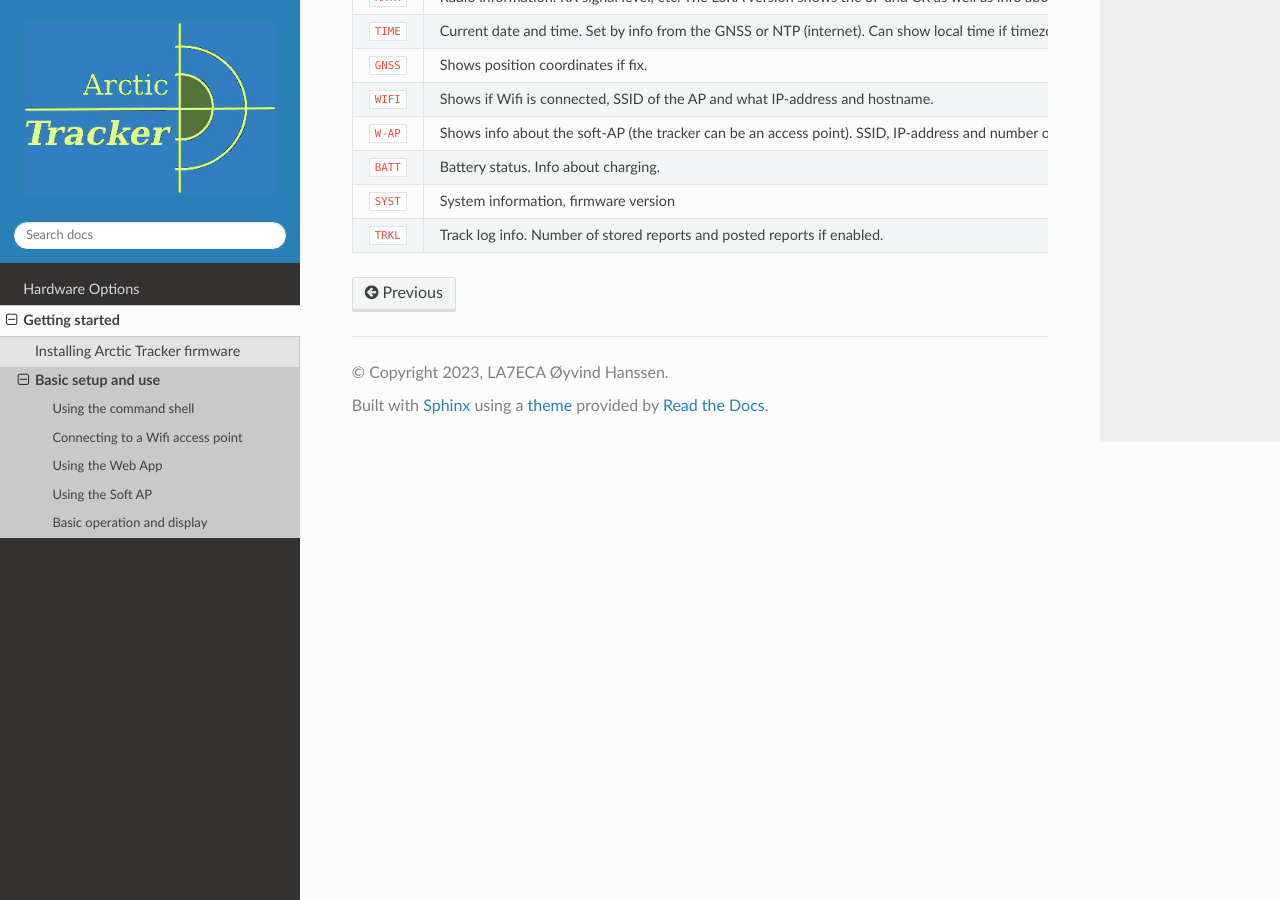
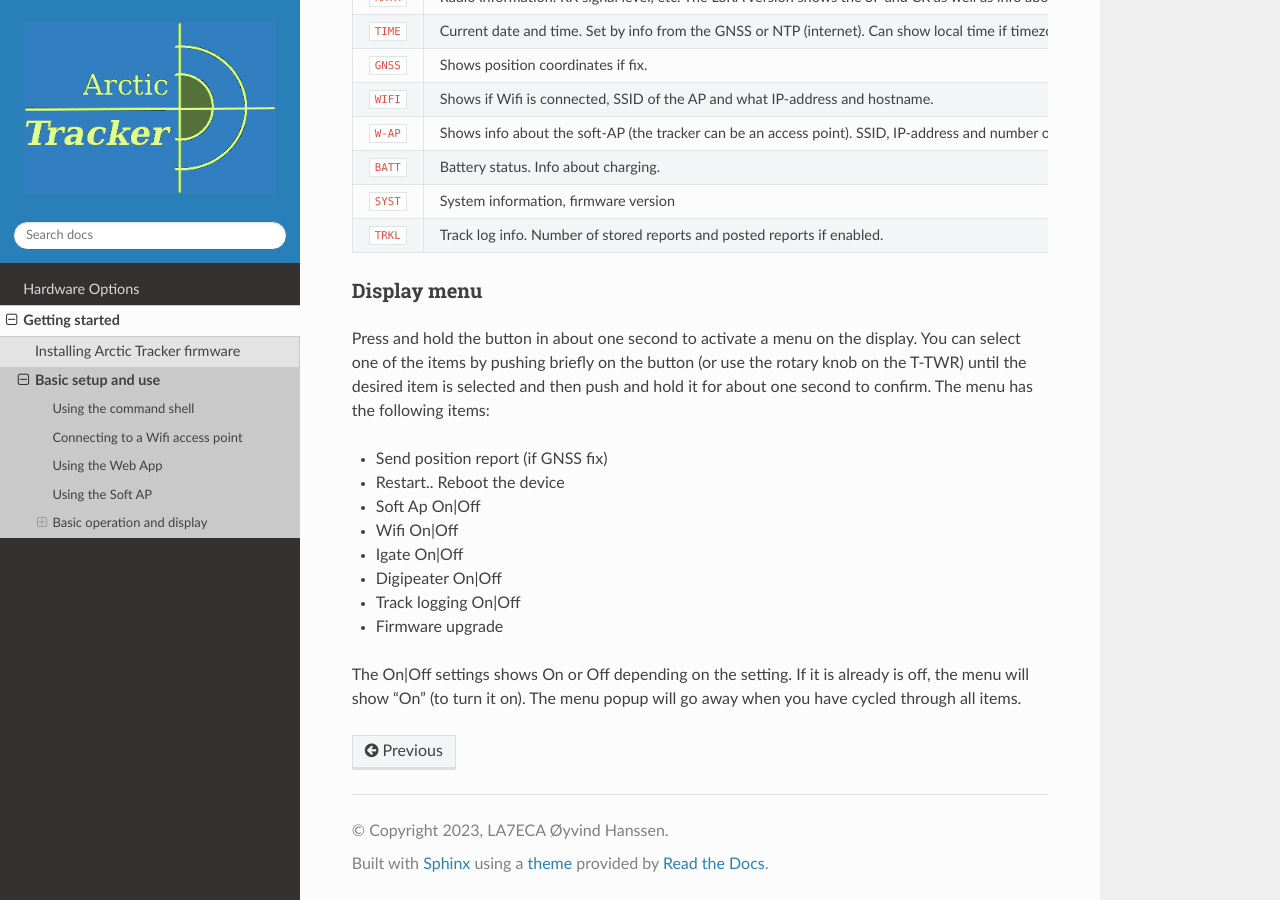
Before and after one commit to Hamlabs/ArcticTracker-docs, a Sphinx documentation site: the page built from docs/setup.rst, in a window 1280 px wide and 900 px high, scrolled down 3584 px. Built offline with Sphinx 7.4.7 and the Read the Docs theme 3.1.0, drawn with Linux system fonts in a browser that asks for light colours; pages that are not in the unit, such as notebooks, are missing from menus.

Commit message:
Update setup.rst

```diff
--- a/docs/setup.rst
+++ b/docs/setup.rst
@@ -84,3 +84,20 @@ The 9 screens are (in addition to the welcome screen):
  ``SYST``      System information, firmware version
  ``TRKL``      Track log info. Number of stored reports and posted reports if enabled.
 ============= ==========================================================================================
+
+
+Display menu
+~~~~~~~~~~~~
+
+Press and hold the button in about one second to activate a menu on the display. You can select one of the items by pushing briefly on the button (or use the rotary knob on the T-TWR) until the desired item is selected and then push and hold it for about one second to confirm. The menu has the following items:
+
+* Send position report (if GNSS fix)
+* Restart.. Reboot the device
+* Soft Ap On|Off
+* Wifi On|Off
+* Igate On|Off
+* Digipeater On|Off
+* Track logging On|Off
+* Firmware upgrade
+
+The On|Off settings shows On or Off depending on the setting. If it is already is off, the menu will show "On" (to turn it on). The menu popup will go away when you have cycled through all items.
```
